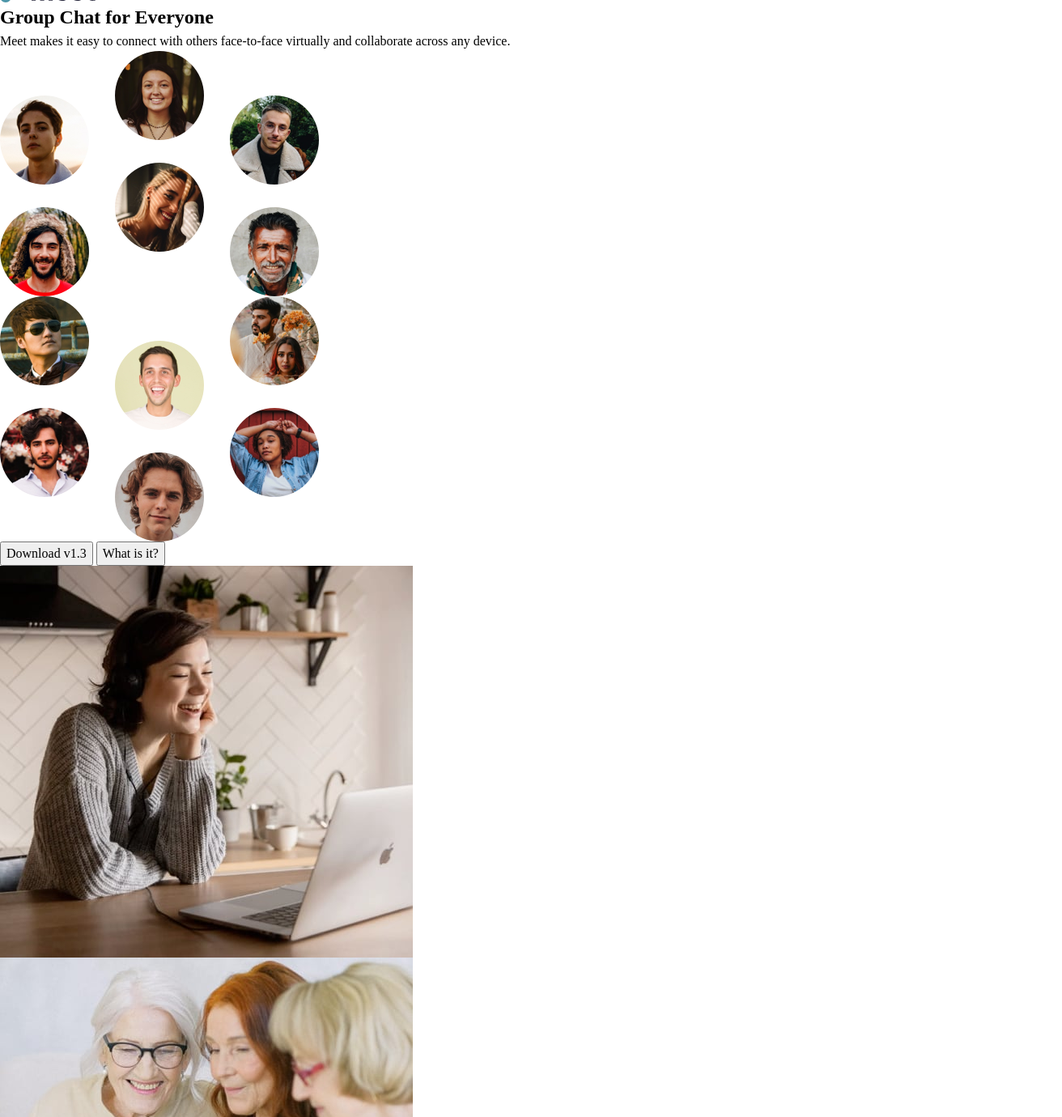
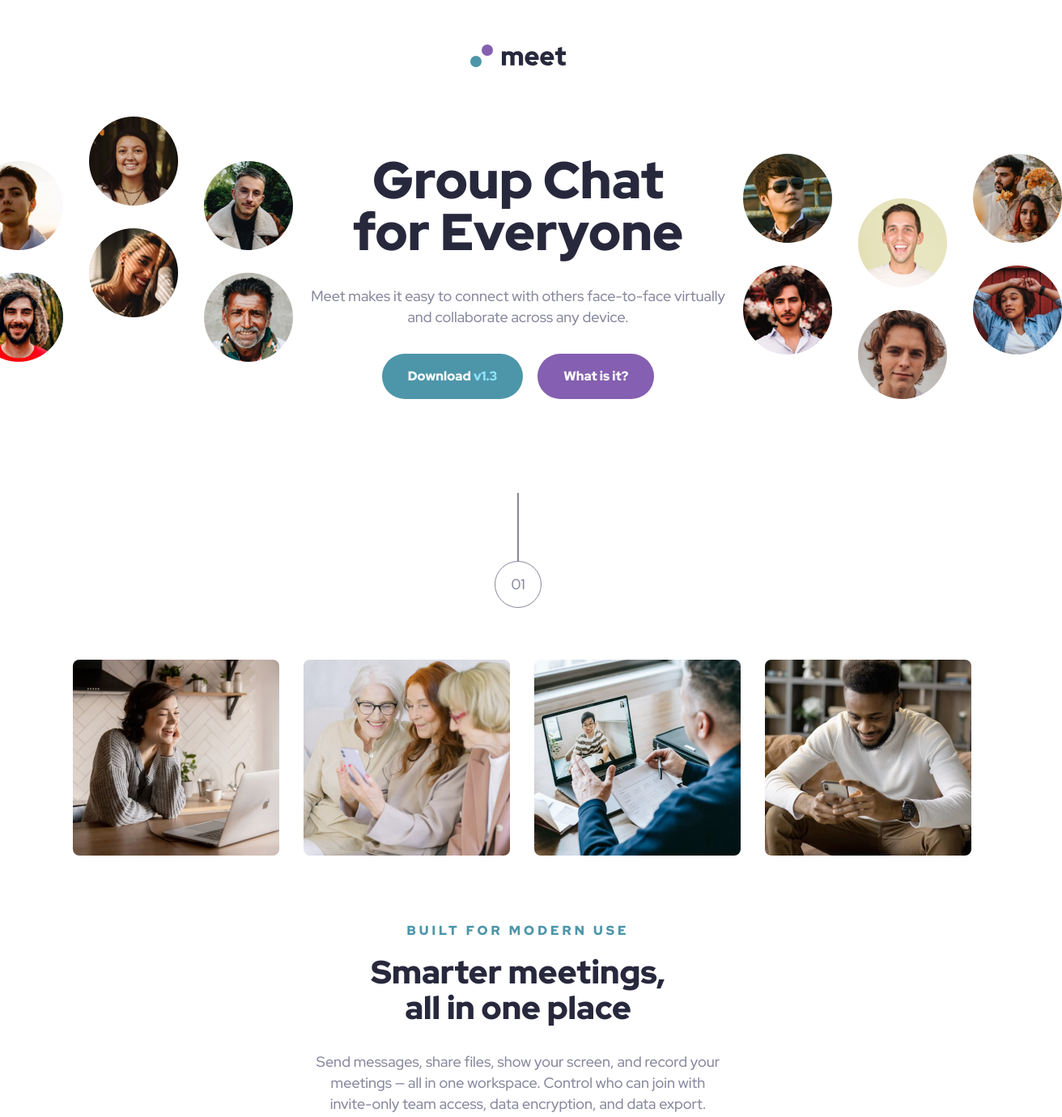
Before and after one commit to mcancetin/meet-landing-page, a website built with Vite: page index.html in a window 1280 px wide. Shown: the part 25-1405 px from the top of the page at 81% size, 1312 px wide, since content can reach past the window. Built offline with nearby package versions, Linux system fonts and the light colour scheme.

Commit message:
desktop version completed

```diff
--- a/index.html
+++ b/index.html
@@ -16,33 +16,71 @@
   <body>
     <div class="container">
       <header class="header">
-        <img src="/assets/logo.svg" alt="Meet compony logo" />
+        <div class="header__logo">
+          <img src="/assets/logo.svg" alt="Meet compony logo" />
+        </div>
       </header>
       <main class="main">
         <section class="hero">
-          <h1 class="title">Group Chat for Everyone</h1>
-          <p class="content">
-            Meet makes it easy to connect with others face-to-face virtually and
-            collaborate across any device.
-          </p>
-          <img src="assets/desktop/image-hero-left.png" alt="" />
-          <img src="assets/desktop/image-hero-right.png" alt="" />
-          <button class="button">Download <span>v1.3</span></button>
-          <button class="button">What is it?</button>
+          <img
+            src="assets/desktop/image-hero-left.png"
+            alt=""
+            class="hero__image hero__image-left"
+          />
+          <img
+            src="assets/desktop/image-hero-right.png"
+            alt=""
+            class="hero__image hero__image-right"
+          />
+          <div class="hero__content">
+            <h1 class="hero__title | heading-primary">
+              Group Chat for Everyone
+            </h1>
+            <p class="hero__text | body-text">
+              Meet makes it easy to connect with others face-to-face virtually
+              and collaborate across any device.
+            </p>
+            <button class="button button-primary">
+              Download <span class="button__version">v1.3</span>
+            </button>
+            <button class="button button-secondary">What is it?</button>
+          </div>
         </section>
-
+        <div class="stepper | body-text">
+          <span class="stepper__count">01</span>
+        </div>
         <section class="feature">
           <div class="wrapper">
-            <div class="images">
-              <img src="assets/desktop/image-woman-in-videocall.jpg" alt="" />
-              <img src="/assets/desktop/image-women-videochatting.jpg" alt="" />
-              <img src="assets/desktop/image-men-in-meeting.jpg" alt="" />
-              <img src="assets/desktop/image-man-texting.jpg" alt="" />
+            <div class="feature__images">
+              <img
+                src="assets/desktop/image-woman-in-videocall.jpg"
+                alt=""
+                class="feature__image"
+              />
+              <img
+                src="/assets/desktop/image-women-videochatting.jpg"
+                alt=""
+                class="feature__image"
+              />
+              <img
+                src="assets/desktop/image-men-in-meeting.jpg"
+                alt=""
+                class="feature__image"
+              />
+              <img
+                src="assets/desktop/image-man-texting.jpg"
+                alt=""
+                class="feature__image"
+              />
             </div>
-            <article class="article">
-              <p class="subtitle">Built for modern use</p>
-              <h2 class="title">Smarter meetings, all in one place</h2>
-              <p class="content">
+            <article class="feature__article">
+              <p class="feature__subtitle | heading-tertiary">
+                Built for modern use
+              </p>
+              <h2 class="feature__title | heading-secondary">
+                Smarter meetings, all in one place
+              </h2>
+              <p class="feature__text | body-text">
                 Send messages, share files, show your screen, and record your
                 meetings — all in one workspace. Control who can join with
                 invite-only team access, data encryption, and data export.
@@ -50,15 +88,24 @@
             </article>
           </div>
         </section>
+        <div class="stepper | body-text">
+          <span class="stepper__count">02</span>
+        </div>
       </main>
       <footer class="footer">
         <div class="wrapper">
-          <h2 class="title">Experience more together</h2>
-          <p class="explanation">
-            Stay connected with reliable HD meetings and unlimited one-on-one
-            and group video sessions.
-          </p>
-          <button class="button">Download <span>v1.3</span></button>
+          <div class="footer__content">
+            <h2 class="footer__title | heading-secondary">
+              Experience more together
+            </h2>
+            <p class="footer__explanation | body-text">
+              Stay connected with reliable HD meetings and unlimited one-on-one
+              and group video sessions.
+            </p>
+            <button class="button button-secondary">
+              Download <span class="button__version">v1.3</span>
+            </button>
+          </div>
         </div>
       </footer>
     </div>
--- /dev/null
+++ b/scss/abstracts/_utilities.scss
@@ -0,0 +1,29 @@
+.heading-primary {
+  font-size: $fs-900;
+  line-height: $lh-900;
+  font-weight: $fw-bold;
+  color: $clr-black;
+}
+
+.heading-secondary {
+  font-size: $fs-700;
+  line-height: $lh-700;
+  font-weight: $fw-bold;
+  color: $clr-black;
+}
+
+.heading-tertiary {
+  font-size: $fs-300;
+  line-height: $lh-400;
+  font-weight: $fw-bold;
+  letter-spacing: $ls-400;
+  color: $clr-primary;
+  text-transform: uppercase;
+}
+
+.body-text {
+  font-size: $fs-400;
+  line-height: $lh-400;
+  font-weight: $fw-regular;
+  color: $clr-gray;
+}
--- a/scss/abstracts/_variables.scss
+++ b/scss/abstracts/_variables.scss
@@ -0,0 +1,29 @@
+// Colors
+$clr-primary: #4d96a9;
+$clr-primary-hover: #8fe3f9;
+$clr-secondary: #855fb1;
+$clr-secondary-hover: #d9d8ff;
+$clr-black: #28283d;
+$clr-gray: #87879d;
+$clr-white: #fafafa;
+
+// Font familiy
+$ff-primary: "Red Hat Display", sans-serif;
+
+// Font size
+$fs-300: 1.6rem;
+$fs-400: 1.8rem;
+$fs-700: 4rem;
+$fs-900: 6.4rem;
+
+// Font weight
+$fw-regular: 500;
+$fw-bold: 900;
+
+// Line height
+$lh-400: 2.6rem;
+$lh-700: 4.4rem;
+$lh-900: 6.4rem;
+
+// Letter spacing
+$ls-400: 4px;
--- a/scss/base/_base.scss
+++ b/scss/base/_base.scss
@@ -0,0 +1,7 @@
+html {
+  font-size: 62.5%;
+}
+
+body {
+  font-family: $ff-primary;
+}
--- a/scss/components/_button.scss
+++ b/scss/components/_button.scss
@@ -0,0 +1,41 @@
+.button {
+  color: $clr-white;
+  text-decoration: none;
+  border: none;
+  border-radius: 100vh;
+  padding: 1.6rem 3.2rem;
+  font-weight: $fw-bold;
+  font-size: $fs-300;
+  cursor: pointer;
+
+  &-primary {
+    background-color: $clr-primary;
+
+    & > span {
+      color: $clr-primary-hover;
+    }
+
+    &:hover {
+      background-color: $clr-primary-hover;
+      & > span {
+        color: $clr-white;
+      }
+    }
+  }
+
+  &-secondary {
+    background-color: $clr-secondary;
+
+    & > span {
+      color: $clr-secondary-hover;
+    }
+
+    &:hover {
+      background-color: $clr-secondary-hover;
+
+      & > span {
+        color: $clr-white;
+      }
+    }
+  }
+}
--- /dev/null
+++ b/scss/components/_stepper.scss
@@ -0,0 +1,21 @@
+.stepper {
+  text-align: center;
+  position: relative;
+
+  &::before {
+    content: "";
+    position: absolute;
+    top: -84px;
+    left: 50%;
+    transform: translate(-50%);
+    height: 84px;
+    border: 0.5px solid $clr-gray;
+  }
+
+  &__count {
+    display: inline-block;
+    border-radius: 100vh;
+    border: 1px solid $clr-gray;
+    padding: 1.5rem 1.9rem;
+  }
+}
--- a/scss/layout/_footer.scss
+++ b/scss/layout/_footer.scss
@@ -0,0 +1,34 @@
+.footer {
+  display: flex;
+  align-items: center;
+  background-image: linear-gradient(
+      to bottom,
+      $clr-primary,
+      rgba($clr-primary, 0.7)
+    ),
+    url(/assets/desktop/image-footer.jpg);
+  background-repeat: no-repeat;
+  background-size: cover;
+  background-position: center;
+  min-height: 30rem;
+
+  & .wrapper {
+    width: 100%;
+  }
+
+  &__content {
+    // text-wrap: balance;
+    display: grid;
+    align-items: center;
+
+    justify-content: space-between;
+    grid-template-columns: 35rem 35rem max-content;
+  }
+
+  &__title {
+    color: $clr-white;
+  }
+  &__explanation {
+    color: $clr-white;
+  }
+}
--- a/scss/layout/_header.scss
+++ b/scss/layout/_header.scss
@@ -0,0 +1,6 @@
+.header {
+  display: flex;
+  justify-content: center;
+  margin-block-start: 8rem;
+  margin-block-end: 10.8rem;
+}
--- a/scss/layout/_wrapper.scss
+++ b/scss/layout/_wrapper.scss
@@ -0,0 +1,4 @@
+.wrapper {
+  max-width: 110rem;
+  margin: 0 auto;
+}
--- a/scss/main.scss
+++ b/scss/main.scss
@@ -1,11 +1,12 @@
 // Abstracts
-@import "scss/abstracts/variables", "scss/abstracts/mixins";
+@import "scss/abstracts/variables", "scss/abstracts/mixins",
+  "scss/abstracts/utilities";
 
 // Base
 @import "scss/base/reset", "scss/base/base", "scss/base/typography";
 
 // Components
-@import "scss/components/button";
+@import "scss/components/button", "scss/components/stepper";
 
 // Layout
 @import "scss/layout/container", "scss/layout/footer", "scss/layout/header",
--- a/scss/pages/_home.scss
+++ b/scss/pages/_home.scss
@@ -0,0 +1,79 @@
+.stepper:not(.stepper ~ .stepper) {
+  margin-bottom: 6.4rem;
+}
+
+.main > .stepper ~ .stepper {
+  transform: translate(0, 50%);
+
+  & span {
+    background-color: $clr-white;
+  }
+}
+
+.hero {
+  position: relative;
+  margin-bottom: 20rem;
+
+  &__content {
+    max-width: 80ch;
+    margin: 0 auto;
+    text-align: center;
+
+    & button:first-of-type {
+      margin-right: 1.6rem;
+    }
+  }
+
+  &__title {
+    text-wrap: balance;
+    margin-bottom: 3.4rem;
+  }
+
+  &__text {
+    margin-bottom: 3.2rem;
+  }
+
+  &__image {
+    $margin: -3.2rem;
+
+    position: absolute;
+    &-right {
+      bottom: 0;
+      right: $margin;
+    }
+    &-left {
+      top: -4.7rem;
+      left: $margin;
+    }
+  }
+}
+
+.feature {
+  margin-bottom: 15.6rem;
+  &__images {
+    display: grid;
+    grid-auto-flow: column;
+    column-gap: 3rem;
+    margin-bottom: 8rem;
+  }
+
+  &__image {
+    max-width: 25.5rem;
+    border-radius: 0.8rem;
+  }
+
+  &__article {
+    max-width: 77ch;
+    margin: 0 auto;
+    text-align: center;
+  }
+
+  &__subtitle {
+    margin-bottom: 1.6rem;
+  }
+
+  &__title {
+    text-wrap: balance;
+    margin-bottom: 3.2rem;
+  }
+}
```
